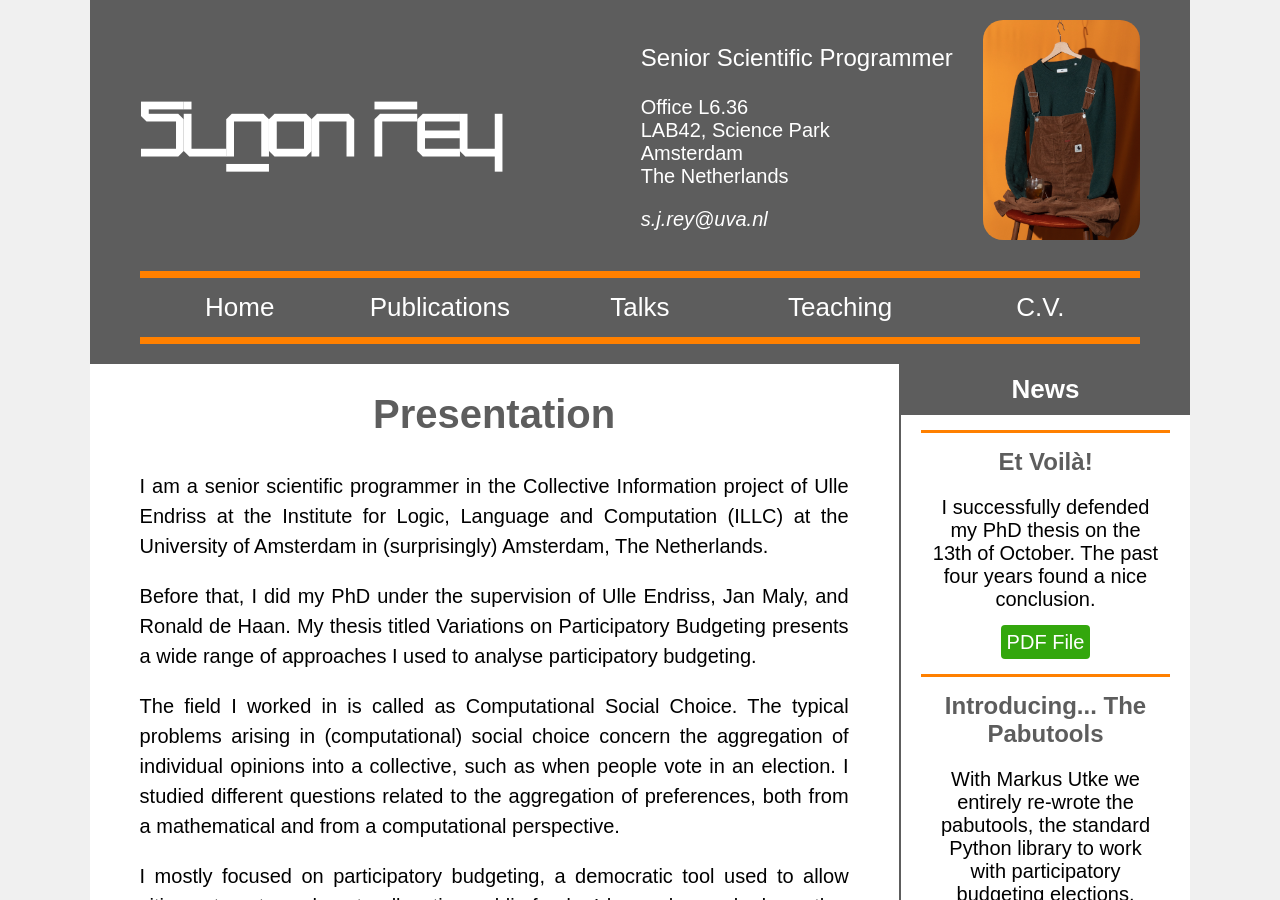
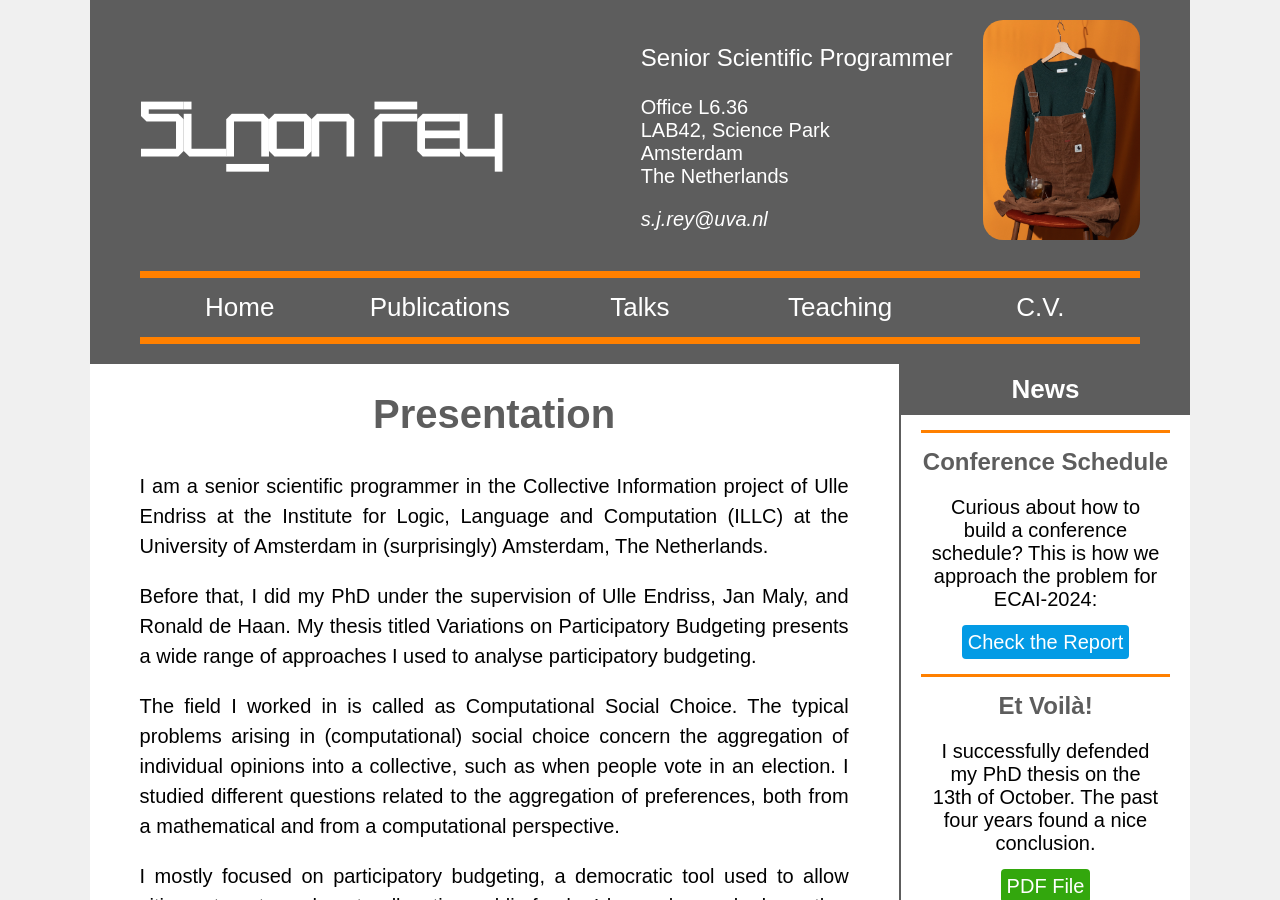
Before and after one commit to Simon-Rey/Personal-Website, a Jekyll site: the page built from docs/index.md, in a window 1280 px wide and 900 px high. Built offline with Jekyll 4.4.1, drawn with Linux system fonts in a browser that asks for light colours; some web fonts are replaced.

Commit message:
ECAI Schedule

```diff
--- a/docs/_data/news.yml
+++ b/docs/_data/news.yml
@@ -1,3 +1,12 @@
+- title: Conference Schedule
+  publication_date: 2024-11-01
+  text: >
+    Curious about how to build a conference schedule? This is how we approach the problem for
+    ECAI-2024:
+    <p>
+    <a class="publisherButton" href="https://doi.org/10.5281/zenodo.14019045">Check the Report</a>
+    </p>
+
 - title: The new PrefLib is up
   publication_date: 2021-07-21
   text: >
```
